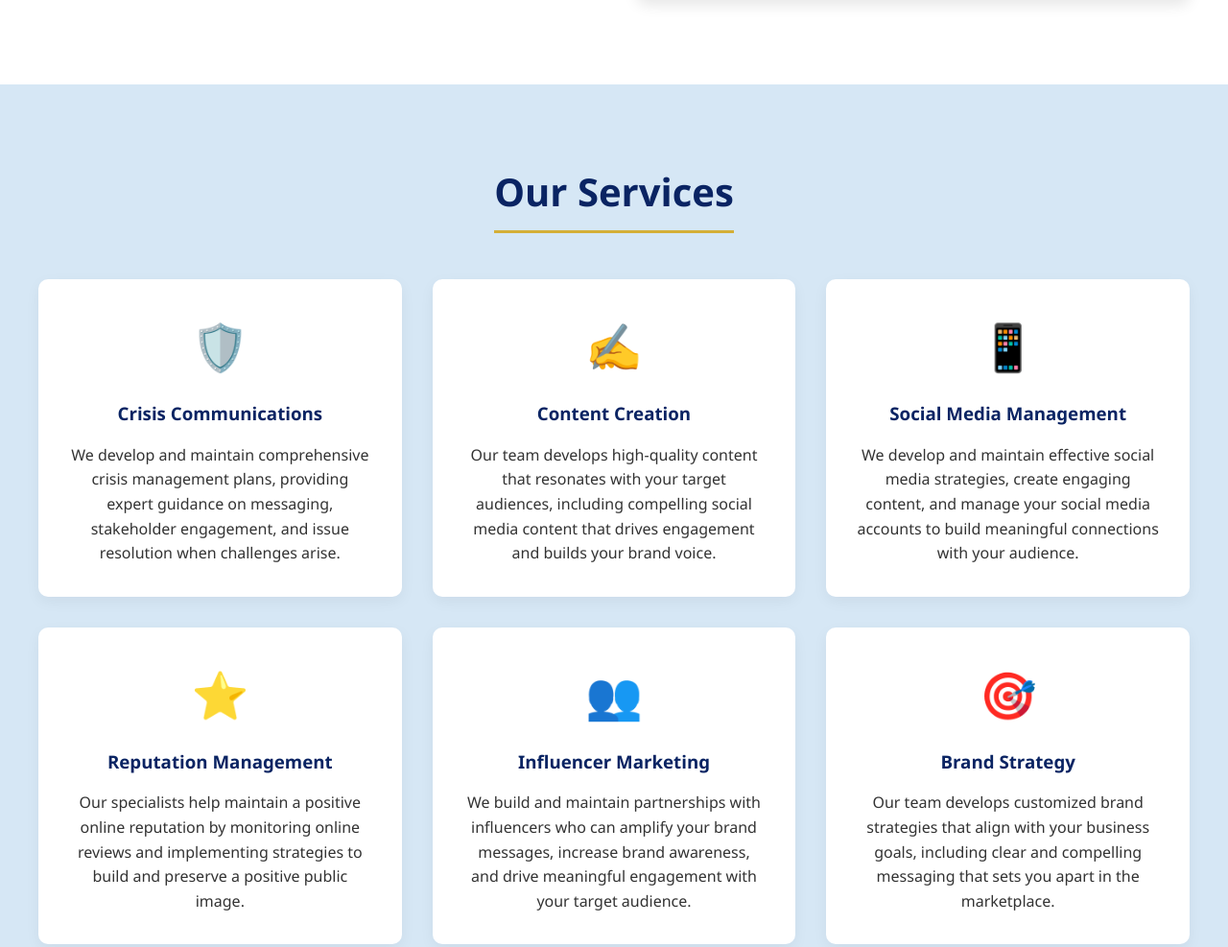
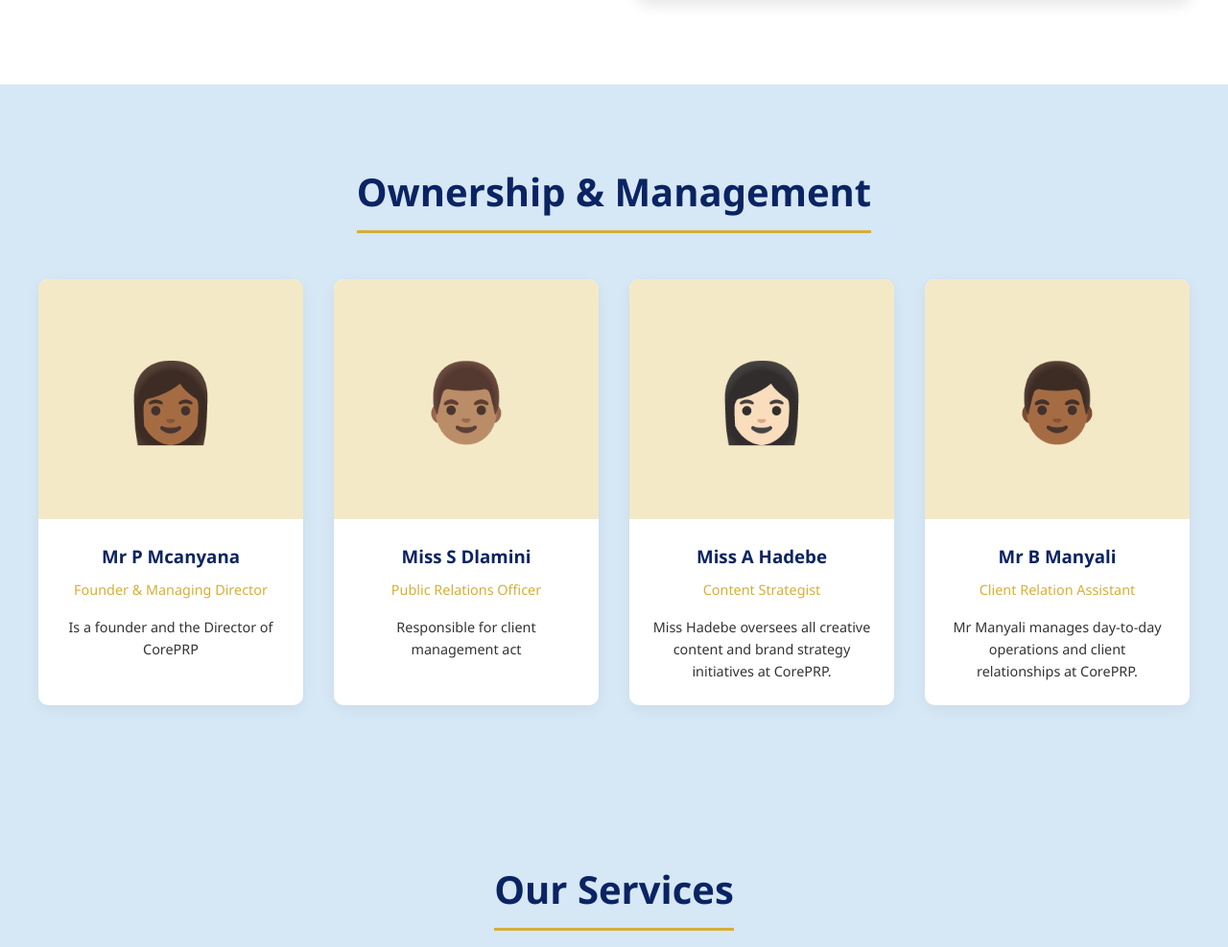
Before and after one commit to sanelisekile99/corePRP, a plain HTML site: page index.html in a window 1280 px wide. Shown: the part 1568-2555 px from the top of the page at 96% size. Drawn offline with Linux system fonts and the light colour scheme.

Commit message:
Update index.html

```diff
--- a/index.html
+++ b/index.html
@@ -162,6 +162,62 @@
             max-width: 100%;
             border-radius: 10px;
             box-shadow: 0 5px 15px rgba(0, 0, 0, 0.1);
+        }
+
+        /* Team/Management styles */
+        .team {
+            background-color: var(--light-blue);
+            padding: 5rem 2rem;
+        }
+
+        .team-grid {
+            display: grid;
+            grid-template-columns: repeat(auto-fit, minmax(250px, 1fr));
+            gap: 2rem;
+            margin-top: 2rem;
+        }
+
+        .team-member {
+            background-color: var(--white);
+            border-radius: 10px;
+            overflow: hidden;
+            box-shadow: 0 5px 15px rgba(0, 0, 0, 0.05);
+            transition: transform 0.3s;
+        }
+
+        .team-member:hover {
+            transform: translateY(-10px);
+            box-shadow: 0 15px 30px rgba(0, 0, 0, 0.1);
+        }
+
+        .member-image {
+            height: 250px;
+            background-color: var(--light-gold);
+            display: flex;
+            align-items: center;
+            justify-content: center;
+            font-size: 5rem;
+            color: var(--navy-blue);
+        }
+
+        .member-info {
+            padding: 1.5rem;
+            text-align: center;
+        }
+
+        .member-info h3 {
+            color: var(--navy-blue);
+            margin-bottom: 0.5rem;
+        }
+
+        .member-role {
+            color: var(--gold);
+            font-weight: 500;
+            margin-bottom: 1rem;
+        }
+
+        .member-info p {
+            font-size: 0.9rem;
         }
 
         .services {
@@ -454,6 +510,7 @@
                 <ul>
                     <li><a href="#home">Home</a></li>
                     <li><a href="#about">About</a></li>
+                    <li><a href="#team">Our Team</a></li>
                     <li><a href="#services">Services</a></li>
                     <li><a href="#why-us">Why Us</a></li>
                     <li><a href="#contact">Contact</a></li>
@@ -485,6 +542,48 @@
                 </div>
                 <div class="about-image">
                     <img src="groupcccccccc.jpg" alt="CorePRP Team">
+                </div>
+            </div>
+        </div>
+    </section>
+
+    <section id="team" class="section team">
+        <div class="container">
+            <div class="section-title">
+                <h2>Ownership & Management</h2>
+            </div>
+            <div class="team-grid">
+                <div class="team-member">
+                    <div class="member-image">👩🏾</div>
+                    <div class="member-info">
+                        <h3>Mr P Mcanyana</h3>
+                        <p class="member-role">Founder & Managing Director</p>
+                        <p>Is a founder and the Director of CorePRP</p>
+                    </div>
+                </div>
+                <div class="team-member">
+                    <div class="member-image">👨🏽</div>
+                    <div class="member-info">
+                        <h3>Miss S Dlamini</h3>
+                        <p class="member-role">Public Relations Officer</p>
+                        <p>Responsible for client management act</p>
+                    </div>
+                </div>
+                <div class="team-member">
+                    <div class="member-image">👩🏻</div>
+                    <div class="member-info">
+                        <h3>Miss A Hadebe</h3>
+                        <p class="member-role">Content Strategist</p>
+                        <p>Miss Hadebe oversees all creative content and brand strategy initiatives at CorePRP.</p>
+                    </div>
+                </div>
+                <div class="team-member">
+                    <div class="member-image">👨🏾</div>
+                    <div class="member-info">
+                        <h3>Mr B Manyali</h3>
+                        <p class="member-role">Client Relation Assistant</p>
+                        <p>Mr Manyali manages day-to-day operations and client relationships at CorePRP.</p>
+                    </div>
                 </div>
             </div>
         </div>
@@ -629,6 +728,7 @@
                 <ul>
                     <li><a href="#home">Home</a></li>
                     <li><a href="#about">About Us</a></li>
+                    <li><a href="#team">Our Team</a></li>
                     <li><a href="#services">Services</a></li>
                     <li><a href="#contact">Contact</a></li>
                 </ul>
```
